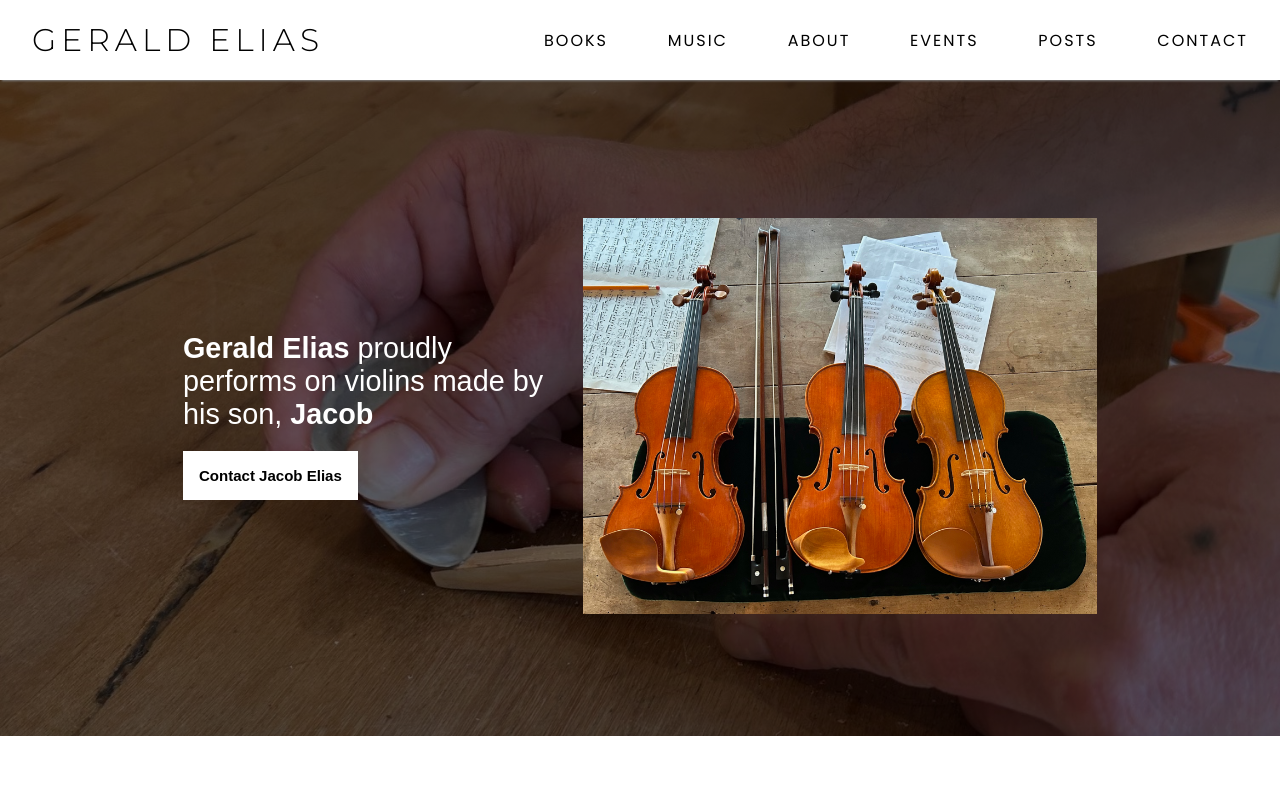
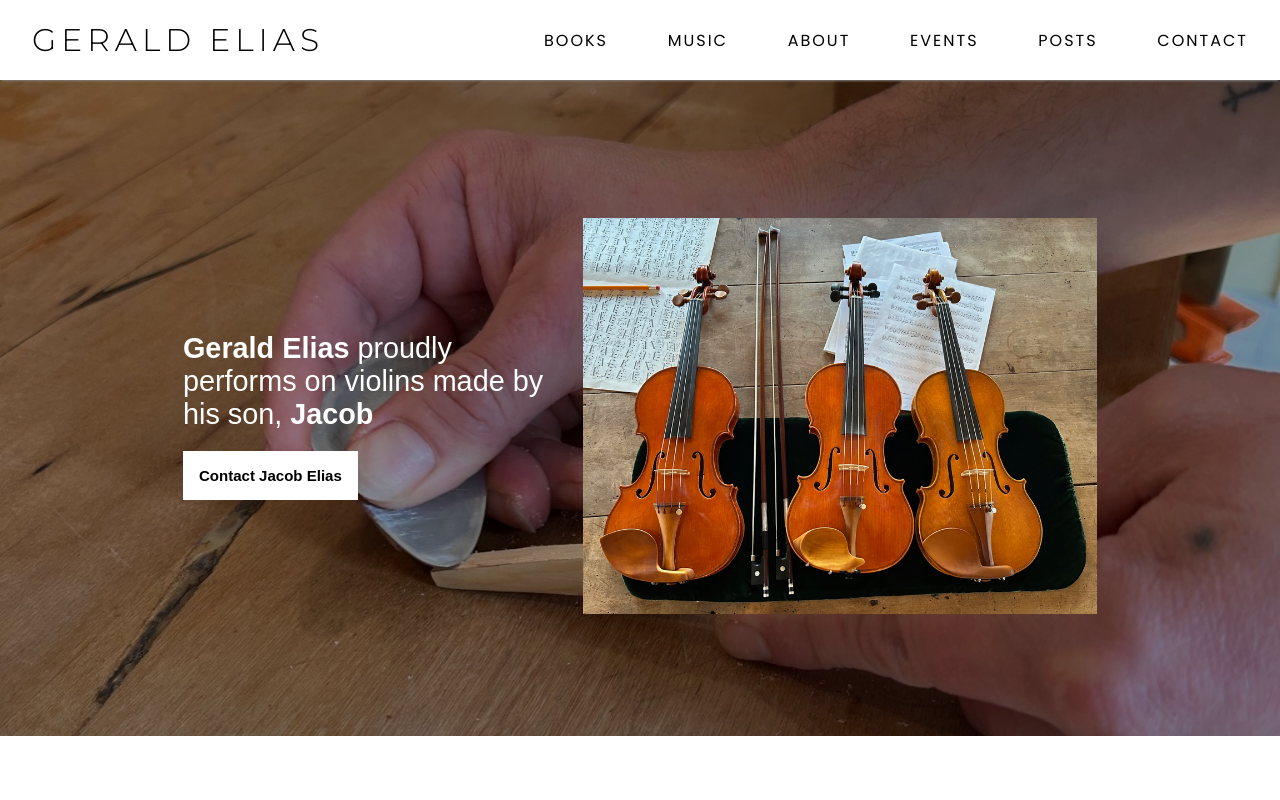
Before and after one commit to konstantinstanmeyer/gerald-elias-new, a Next.js app: page / in a window 1280 px wide. Shown: the top 800 px of the page. Built offline with nearby package versions, Linux system fonts and the light colour scheme; a web font is replaced by a local one.

Commit message:
lightened landing background-radient

```diff
--- a/app/globals.css
+++ b/app/globals.css
@@ -48,7 +48,7 @@ textarea:focus, input:focus{
 #landing {
   width: 100vw;
   background-color: gray;
-  background: linear-gradient( rgba(0, 0, 0, 0.6), rgba(0, 0, 0, 0.6) ), url('../public/landing-background.jpg');
+  background: linear-gradient( rgba(0, 0, 0, 0.4), rgba(0, 0, 0, 0.4) ), url('../public/landing-background.jpg');
   height: 80vh;
   background-position: center center;
   object-fit: cover;
```
